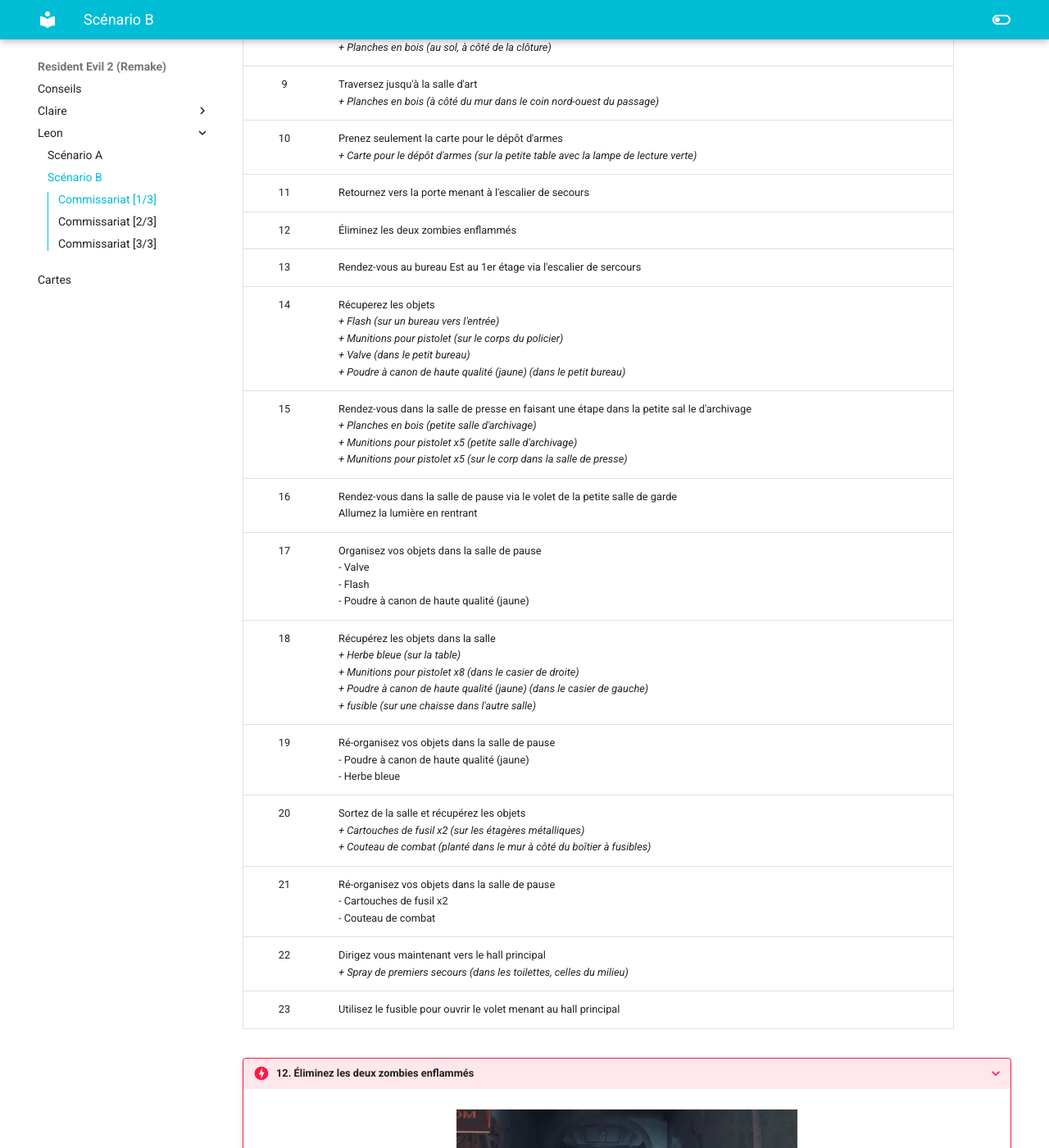
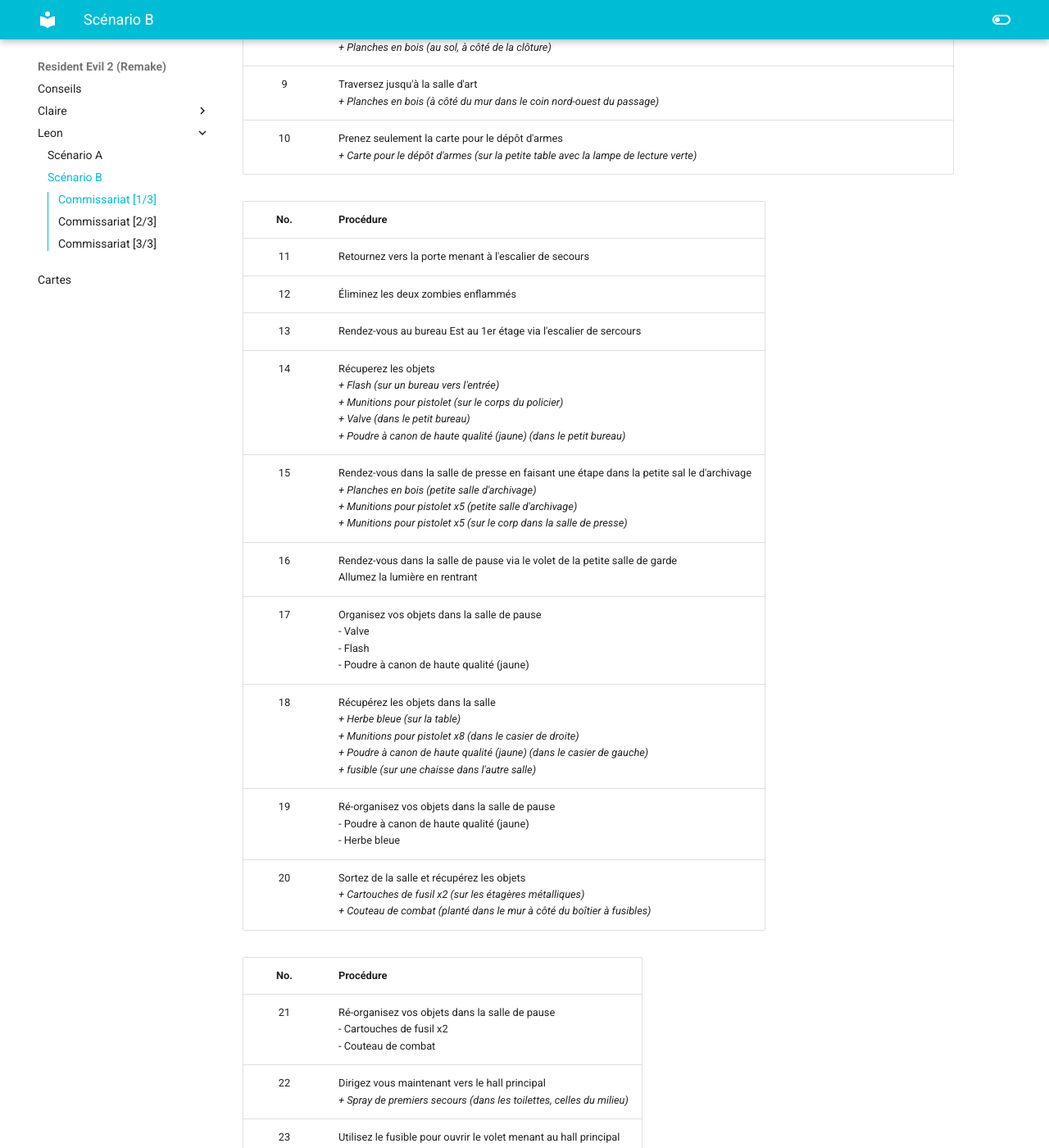
Before and after one commit to tyvonnou/RE2_Soluce, an MkDocs documentation site: the page built from docs/RE2/LeonB.md, in a window 1280 px wide and 1400 px high, scrolled down 894 px. Shown: the whole window at 82% size. Built offline with MkDocs 1.6.1 and Material for MkDocs 9.7.7, drawn with Linux system fonts in a browser that asks for light colours; some of the changed text lies outside the part shown.

Commit message:
asdasdas

```diff
--- a/docs/RE2/LeonB.md
+++ b/docs/RE2/LeonB.md
@@ -14,6 +14,9 @@
 | 8 | Montez dans le couloir Est, via l'escalier de secours <br> *+  Munitions pour pistolet x10 (sur les barils sous l'escalier)* <br> *+ Planches en bois (au sol, à côté de la clôture)* |
 | 9 | Traversez jusqu'à la salle d'art <br> *+ Planches en bois (à côté du mur dans le coin nord-ouest du passage)* |
 | 10 | Prenez seulement la carte pour le dépôt d'armes <br> *+ Carte pour le dépôt d'armes (sur la petite table avec la lampe de lecture verte)* |
+
+| No. | Procédure          |
+| :---------------: |:---------------|
 | 11 | Retournez vers la porte menant à l'escalier de secours |
 | 12 | Éliminez les deux zombies enflammés |
 | 13 | Rendez-vous au bureau Est au 1er étage via l'escalier de sercours |
@@ -24,6 +27,9 @@
 | 18 | Récupérez les objets dans la salle <br> *+ Herbe bleue (sur la table)* <br> *+ Munitions pour pistolet x8 (dans le casier de droite)* <br> *+  Poudre à canon de haute qualité (jaune) (dans le casier de gauche)* <br> *+ fusible (sur une chaisse dans l'autre salle)*|
 | 19 | Ré-organisez vos objets dans la salle de pause <br> - Poudre à canon de haute qualité (jaune) <br> - Herbe bleue |
 | 20 | Sortez de la salle et récupérez les objets <br> *+ Cartouches de fusil x2 (sur les étagères métalliques)* <br> *+ Couteau de combat (planté dans le mur à côté du boîtier à fusibles)*|
+
+| No. | Procédure          |
+| :---------------: |:---------------|
 | 21 | Ré-organisez vos objets dans la salle de pause <br> - Cartouches de fusil x2 <br> - Couteau de combat |
 | 22 | Dirigez vous maintenant vers le hall principal <br> *+ Spray de premiers secours (dans les toilettes, celles du milieu)*|
 | 23 | Utilisez le fusible pour ouvrir le volet menant au hall principal |
@@ -72,6 +78,9 @@
 | 8 | Ressortez et ouvrez le coffre dans la salles des coffres <br> *+  Munitions pour pistolet x5 (109)*|
 | 9 | Dirigez vous maintenant vers la chambre noire |
 | 10 | Éliminez les deux zombies au niveau des escaliers <br> *+ Herbe verte*|
+
+| No. | Procédure          |
+| :---------------: |:---------------|
 | 11 | Entrez dans la chambre noire et allumez la lumière  <br> *+ Herbe rouge* <br> Combinez HV + HR |
 | 12 | Organisez vos objets <br> - Herbe verte + rouge <br> - Chargeur étendu <br> - Herbe verte <br> - Flash <br> - Poudre à canon <br> - Spray de premiers secours |
 | 13 | Fouillez les casiers <br> *+ Poudre à canon* <br> *+ Rubans encreurs x3* |
@@ -119,6 +128,9 @@
 | 8 | Disposez les médailles |
 | 9 | Récupérez l'herbe verte dans la réception et combinez là avec votre herbe rouge |
 | 10 | Dirigez vous dans la salle d'attente au premier étage, tuez le zombie de la même manière ques les autres |
+
+| No. | Procédure          |
+| :---------------: |:---------------|
 | 11 | Utilisez la clé pique pour pouvoir la jeter et récupérez le silencieux dans le coffre-fort (droite 6, gauche 2, droite 11) |
 | 12 | Retournez dans le bureau Ouest via le hall principal |
 | 13 | Dirigez vous dans la chambre noire |
@@ -129,6 +141,9 @@
 | 18 | Empruntez le couloir pour entrer dans le bureau des S.T.A.R.S |
 | 19 | Allez combiner la pile dans le détonateur |
 | 20 | Ouvrez la porte de la bibliothèque le temps de l'explosion, pour éviter que l'étagère chute |
+
+| No. | Procédure          |
+| :---------------: |:---------------|
 | 21 | Récupérez la dernière médaille (bélier - harpe - oiseau) |
 | 22 | Rendez-vous dans le hall principal via la bibliothèque pour déposer la dernière médaille |
 | 23 | Empruntez le passage secret |
```
